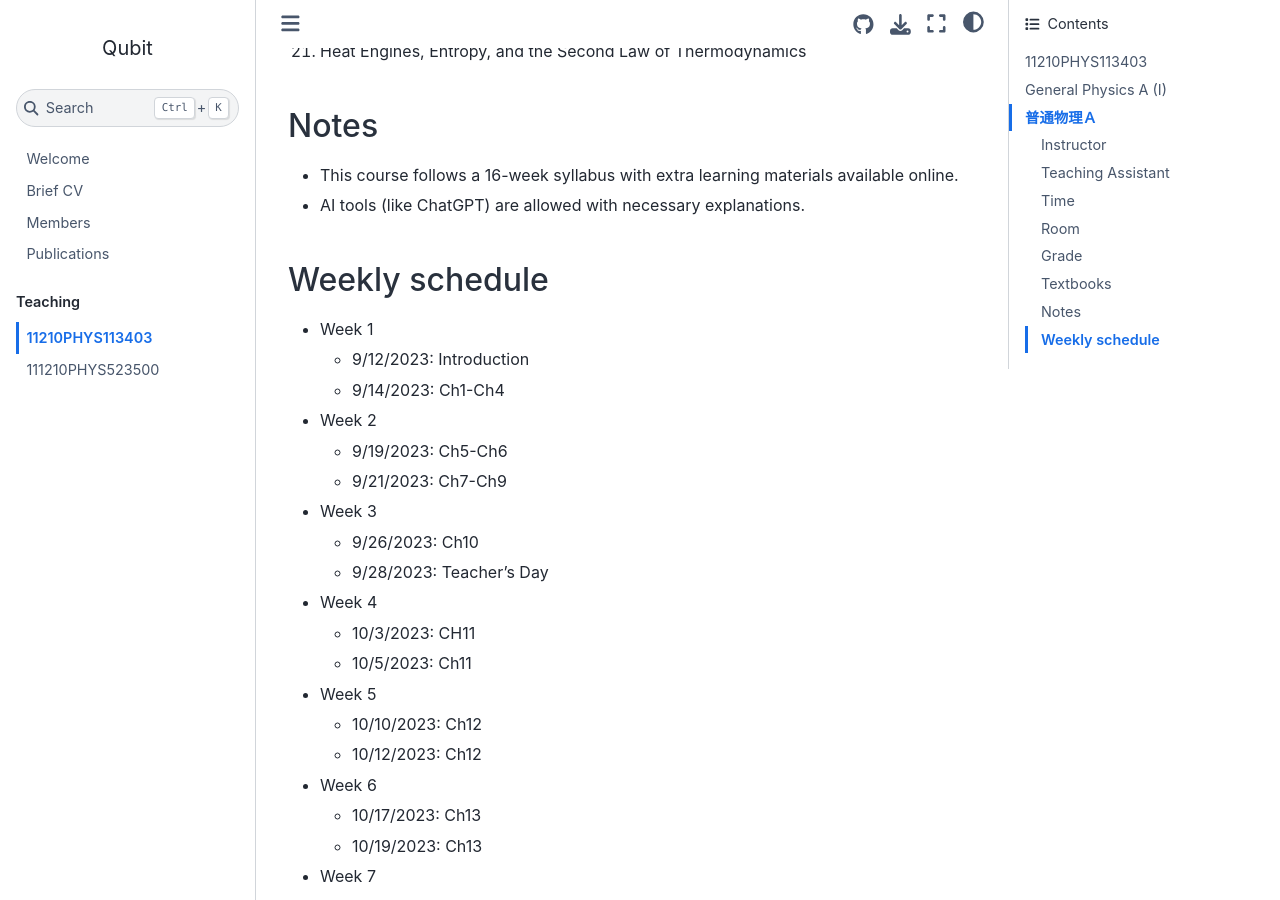
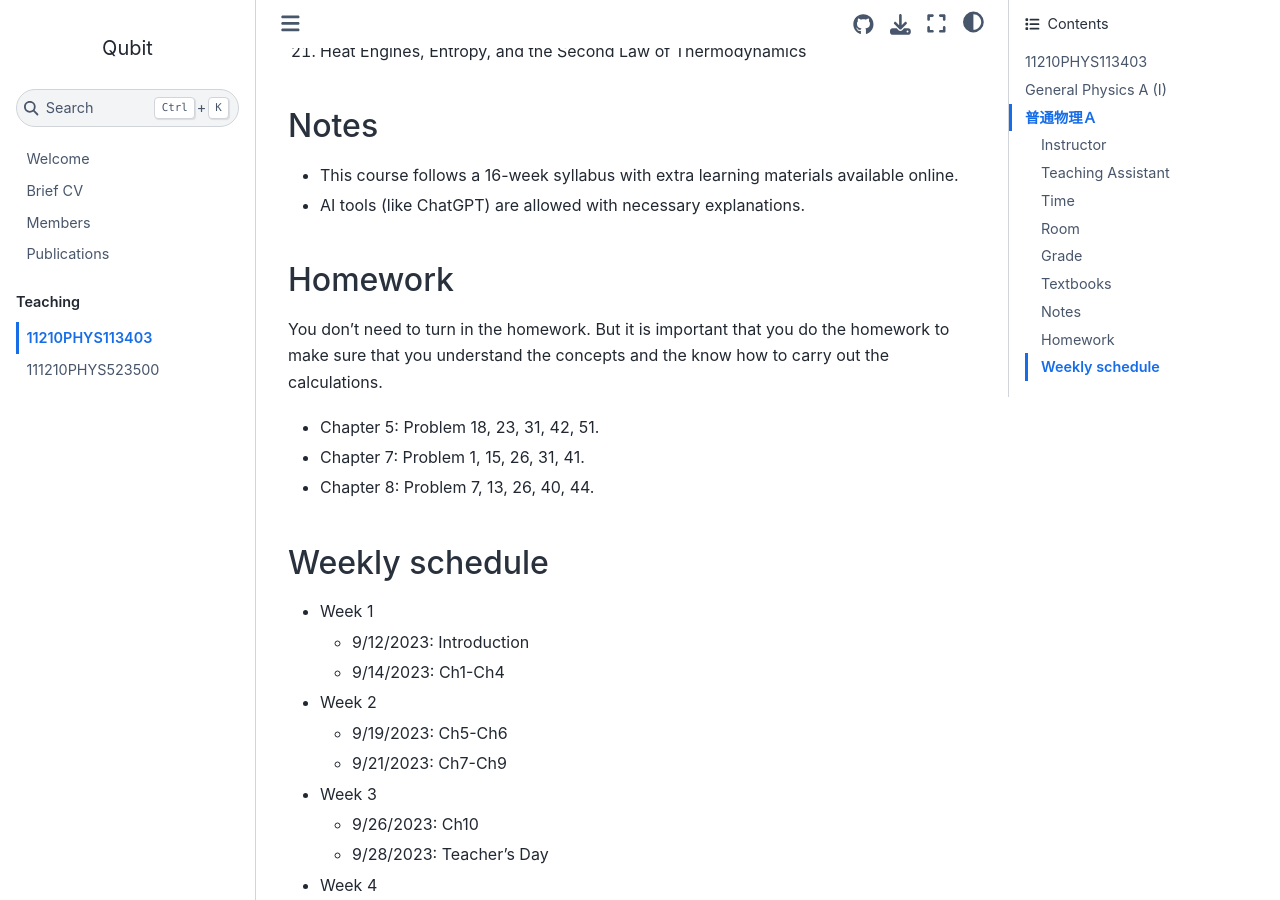
Before and after one commit to pcchen/pcchen.github.io, a Jupyter Book: the page built from teaching/11210PHYS113403.md, in a window 1280 px wide and 900 px high, scrolled down 2023 px. Built offline with Jupyter Book 1.0.4 settings and Sphinx 7.4.7 and the Sphinx Book theme 1.1.4, drawn with Linux system fonts in a browser that asks for light colours; pages that are not in the unit, such as notebooks, are missing from menus.

Commit message:
add homework

```diff
--- a/teaching/11210PHYS113403.md
+++ b/teaching/11210PHYS113403.md
@@ -58,6 +58,13 @@ In this semester we plan to cover following topics
 * This course follows a 16-week syllabus with extra learning materials available online.
 * AI tools (like ChatGPT) are allowed with necessary explanations.
 
+## Homework
+You don't need to turn in the homework. But it is important that you do the homework to make sure that you understand the concepts and the know how to carry out the calculations.
+* Chapter 5: Problem 18, 23, 31, 42, 51.
+* Chapter 7: Problem 1, 15, 26, 31, 41.
+* Chapter 8: Problem 7, 13, 26, 40, 44.
+
+
 ## Weekly schedule
 * Week 1
   * 9/12/2023: Introduction
```
